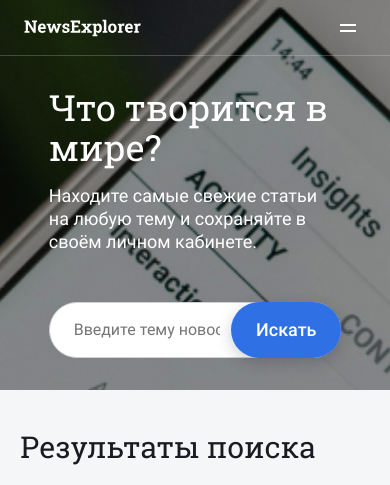
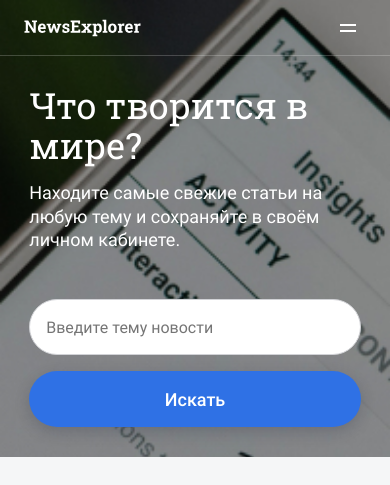
Before and after one commit to Kalibryyy/news-explorer-frontend, a React (Create React App) app: page / in a window 390 px wide. Shown: the top 485 px of the page. Built offline with nearby package versions, Linux system fonts and the light colour scheme; grey boxes are pictures that could not be loaded.

Commit message:
fix input

```diff
--- a/src/components/Button/Button.css
+++ b/src/components/Button/Button.css
@@ -107,18 +107,6 @@
 
 @media screen and (max-width: 720px) {
   .button_place_input {
-    width: 150px;
-  }
-}
-
-@media screen and (max-width: 480px) {
-  .button_place_input {
-    width: 110px;
-  }
-}
-
-@media screen and (max-width: 375px) {
-  .button_place_input {
     width: 100%;
     position: static;
   }
--- a/src/components/Header/Header.css
+++ b/src/components/Header/Header.css
@@ -298,7 +298,7 @@
 .logo_color_white {
   background-image: url(../../images/logo-white.svg);
 }
-/* @media screen and (max-width: 375px) { */
+
 @media screen and (max-width: 720px) {
   .logo__container {
     display: flex;
--- a/src/components/Main/Main.css
+++ b/src/components/Main/Main.css
@@ -46,14 +46,21 @@
 
 @media screen and (max-width: 720px) {
   .search__container {
-    width: 75%;
+    width: 70%;
+    padding: 30px 0;
+  }
+}
+
+@media screen and (max-width: 480px) {
+  .search__container {
+    width: 85%;
+    padding: 30px 0;
   }
 }
 
 @media screen and (max-width: 375px) {
   .search__container {
     width: 90%;
-    padding: 30px 0;
   }
 }
 
--- a/src/components/SearchForm/SearchForm.css
+++ b/src/components/SearchForm/SearchForm.css
@@ -25,13 +25,7 @@
   }
 }
 
-@media screen and (max-width: 480px) {
-  .input {
-    padding-right: 120px;
-  }
-}
-
-@media screen and (max-width: 375px) {
+@media screen and (max-width: 720px) {
   .input {
     margin-bottom: 16px;
     padding-left: 16px;
```
